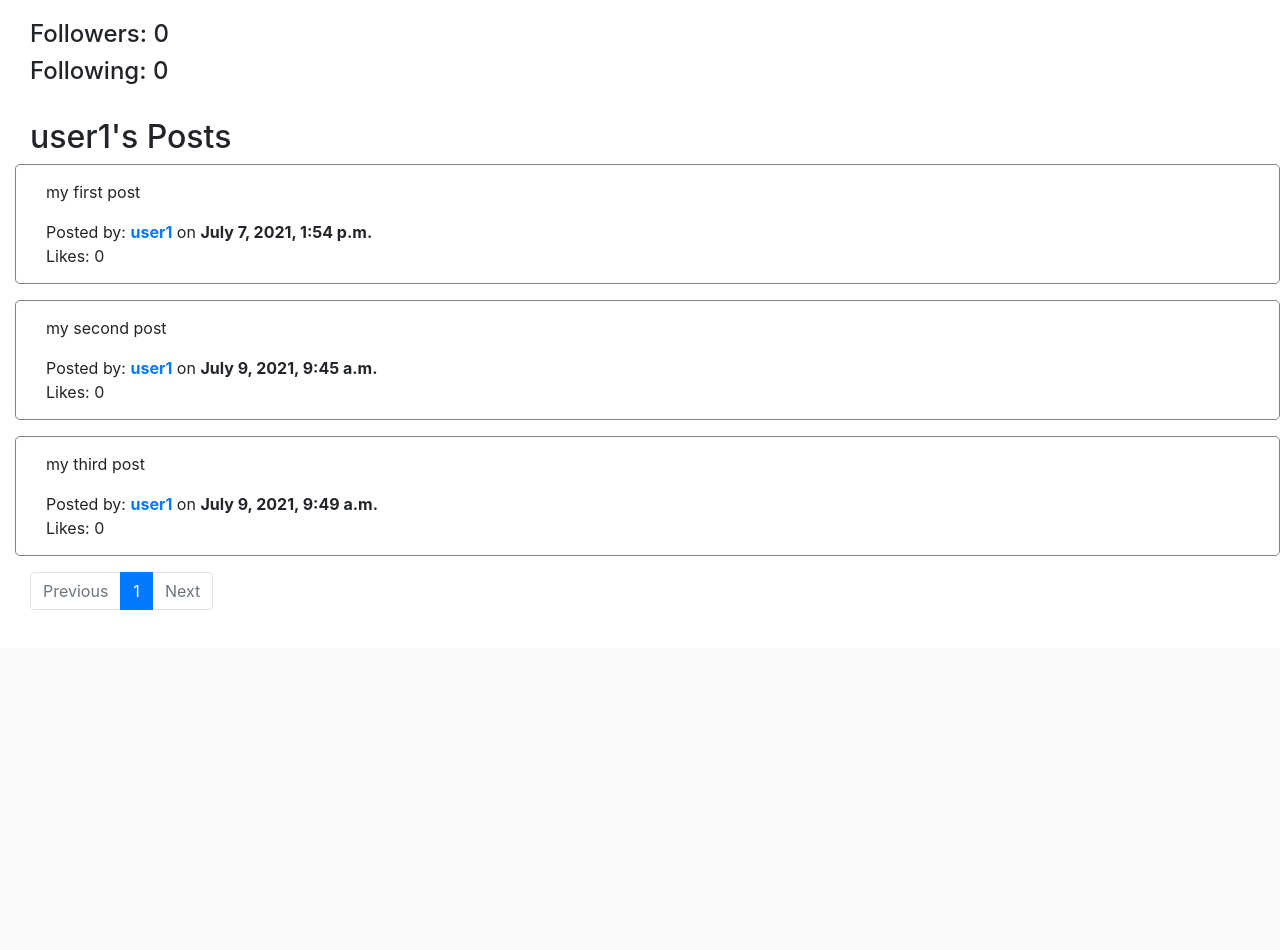
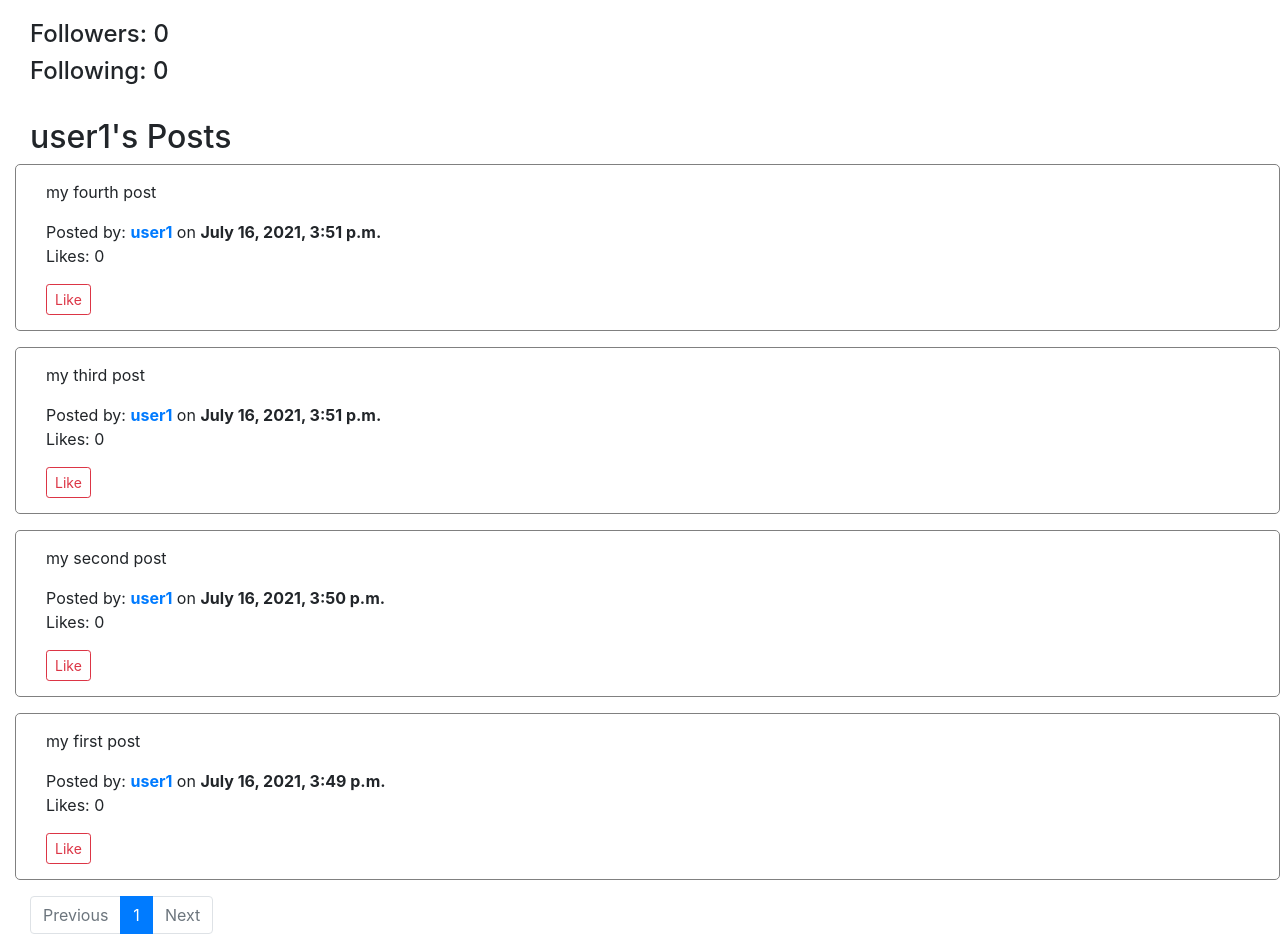
Before and after one commit to kane090/project4-cs50, a Django app: a page that uses network/project4/network/templates/network/profile.html in a window 1280 px wide. Shown: the part 152-1102 px from the top of the page. Before the commit the page ends 762 px from the top, so only its background shows below. Run offline with Django 3.2, Linux system fonts and the light colour scheme; a user stored in the database is signed in; data comes from the database, SQL or seed files in the repository; data that the repository does not hold is empty; some libraries are stand-ins or nearby versions.

Commit message:
Project completed

```diff
--- a/network/project4/network/models.py
+++ b/network/project4/network/models.py
@@ -1,14 +1,10 @@
 from django.contrib.auth.models import AbstractUser
 from django.db import models
-from django.db.models.fields.related import ForeignKey
+from django.db.models.fields.related import ForeignKey, ManyToManyField
 
 
 class User(AbstractUser):
     pass
-
-class Like(models.Model):
-    user = ForeignKey(User, on_delete=models.CASCADE, related_name="user_likes")
-    post = ForeignKey('Post', on_delete=models.CASCADE, related_name="post")
 
 class Follow(models.Model):
     user = ForeignKey(User, on_delete=models.CASCADE, related_name="followers")
@@ -17,27 +13,11 @@
     def __str__(self):
         return f"{self.user} follows {self.following}"
 
-    def serialize(self):
-        return {
-            "id": self.id,
-            "user": self.user.username,
-            "following": self.following.username
-        }
-
 class Post(models.Model):
     poster = ForeignKey(User, on_delete=models.CASCADE, related_name="creator_of_post")
     content = models.TextField(max_length=256)
     created = models.DateTimeField(auto_now_add=True)
-    likes = models.IntegerField(default=0)
+    likes = ManyToManyField(User, blank=True)
 
     def __str__(self):
         return f"{self.poster}: {self.content}"
-
-    def serialize(self):
-        return {
-            "id": self.id,
-            "poster": self.poster.username,
-            "content": self.content,
-            "created": self.created.strftime("%b %d %Y, %I:%M %p"),
-            "likes": self.likes
-        }
--- a/network/project4/network/static/network/posts.js
+++ b/network/project4/network/static/network/posts.js
@@ -18,7 +18,6 @@
     text_area.parentNode.insertBefore(line_break, text_area.nextSibling);
 
     let button = document.querySelector(`#edit_${post_id}`);
-    button.setAttribute('type', 'button');
     button.id = `save_${post_id}`;
     button.onclick = function() {
         save_post(post_id);
@@ -51,7 +50,6 @@
     post_div.removeChild(paragraph.nextSibling);
 
     let button = document.querySelector(`#save_${post_id}`);
-    button.setAttribute('type', 'button');
     button.id = `edit_${post_id}`;
     button.onclick = function() {
         edit_post(post_id);
@@ -60,11 +58,42 @@
 }
 
 
-// function like_post(post_id) {
+function update_likes(post_id) {
 
-//     fetch(`/like/${post_id}`, {
-//         method: 'PUT',
-//         body: JSON.stringify({
-//         })
-//     })
-// }
+    fetch(`/like/${post_id}`)
+    .then(response => response.json())
+    .then(result => {
+        // Updating likes
+        let likes_section = document.querySelector(`#likes_${post_id}`);
+        const like_number = result['likes'];
+        likes_section.innerHTML = `Likes: ${like_number}`;
+    });
+}
+
+
+function like_post(post_id) {
+
+    update_likes(post_id);
+
+    // Updating button
+    let like_button = document.querySelector(`#like_${post_id}`);
+    like_button.id = `unlike_${post_id}`;
+    like_button.onclick = function() {
+        unlike_post(post_id);
+    }
+    like_button.innerHTML = 'Unlike';
+}
+
+
+function unlike_post(post_id) {
+
+    update_likes(post_id);
+
+    // Updating button
+    let like_button = document.querySelector(`#unlike_${post_id}`);
+    like_button.id = `like_${post_id}`;
+    like_button.onclick = function() {
+        like_post(post_id);
+    }
+    like_button.innerHTML = 'Like';
+}
--- a/network/project4/network/templates/network/profile.html
+++ b/network/project4/network/templates/network/profile.html
@@ -35,13 +35,19 @@
         {% endif %}
         {% for post in current_page.object_list %}
             <div class="row mb-3">
-                <div class="col">
-                    <p id="post_content">{{ post.content }}</p>
-                    Posted by: <a href="{% url 'profile' post.poster.username 1 %}"><strong>{{ post.poster.username }}</strong></a> on <strong>{{ post.created }}</strong> <br>
-                    Likes: {{ post.likes }}
-                    <br>
+                <div class="col" id="post_div_{{ post.id }}">
+                    <p>{{ post.content }}</p>
+                    Posted by: <a href="{% url 'profile' post.poster.username 1 %}"><strong>{{ post.poster.username }}</strong></a> on <strong>{{ post.created }}</strong>
+                    <p id="likes">Likes: {{ post.likes.count }}</p>
+                    {% if user.is_authenticated %}
+                        {% if user not in post.likes.all %}
+                            <button type="button" id="like_{{ post.id }}" class="btn btn-outline-danger btn-sm" onclick="like_post(`{{ post.id }}`)">Like</button>
+                        {% else %}
+                            <button type="button" id="unlike_{{ post.id }}" class="btn btn-outline-danger btn-sm" onclick="unlike_post(`{{ post.id }}`)">Unlike</button>
+                        {% endif %}
+                    {% endif %}
                     {% if request.user == post.poster %}
-                        <button id="edit" class="btn btn-outline-primary btn-sm">Edit</button>
+                        <button type="button" id="edit_{{ post.id }}" class="btn btn-outline-primary btn-sm" onclick="edit_post(`{{ post.id }}`)">Edit</button>
                     {% endif %}
                 </div>
             </div>
--- a/network/project4/network/urls.py
+++ b/network/project4/network/urls.py
@@ -10,9 +10,9 @@
     path("new_post", views.new_post, name="new_post"),
     path("profile/<str:user>/<int:page_number>", views.profile, name="profile"),
     path("following/<int:page_number>", views.following, name="following"),
+    path("follow/<str:user>", views.follow, name="follow"),
 
     # API Routes
-    path("follow/<str:user>", views.follow, name="follow"),
     path("edit/<int:post_id>", views.edit, name="edit"),
-    path("like/<int:post_id", views.like, name="like")
+    path("like/<int:post_id>", views.like, name="like")
 ]
--- a/network/project4/network/views.py
+++ b/network/project4/network/views.py
@@ -87,7 +87,7 @@
 
 def profile(request, user, page_number):
     profile_to_view = User.objects.get(username=user)
-    posts = Post.objects.filter(poster=profile_to_view)
+    posts = Post.objects.filter(poster=profile_to_view).order_by('id').reverse()
     p = Paginator(posts, 10)
     current_page = p.page(page_number)
     followers = Follow.objects.filter(following=profile_to_view).count()
@@ -147,7 +147,17 @@
                 post.content = content_to_save
                 post.save()
             return HttpResponse(status=204)
+    else:
+        return render(request, "network/error.html")
 
-
+@csrf_exempt
 def like(request, post_id):
-    pass
+    post_object = Post.objects.get(pk=post_id)
+    current_user = request.user
+    if current_user not in post_object.likes.all():
+        post_object.likes.add(current_user)
+        post_object.save()
+    else:
+        post_object.likes.remove(current_user)
+        post_object.save()
+    return JsonResponse({"likes": post_object.likes.count()})
```
Also changed, not shown: network/project4/network/templates/network/error.html (added, +9 -0 lines), network/project4/network/templates/network/index.html (+9 -4 lines), network/project4/db.sqlite3, network/project4/network/migrations/0006_auto_20210716_1314.py (added), 1 other file.
